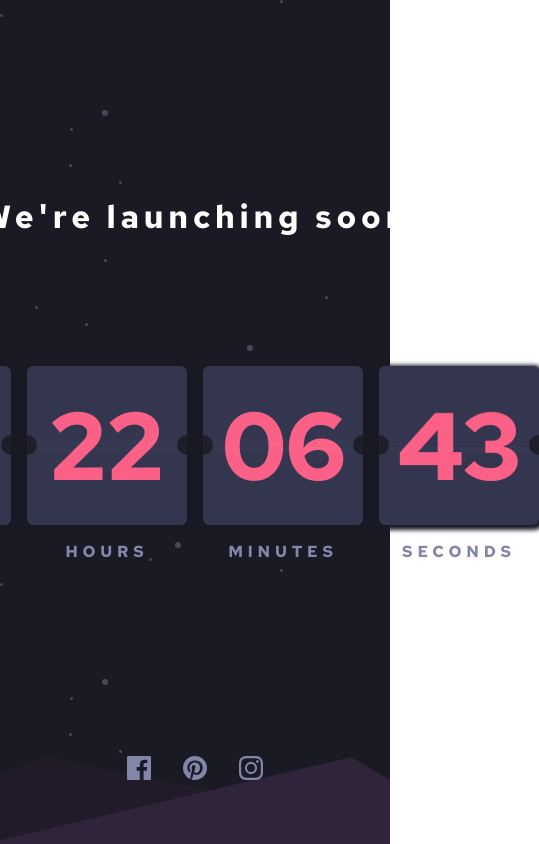
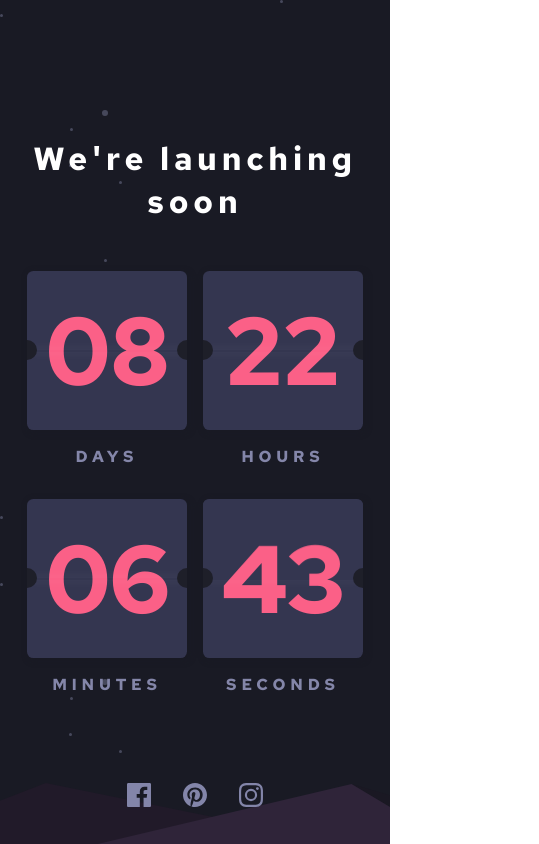
Before and after one commit to wallasmaciel/launch-countdown-timer, a plain HTML site: page index.html in a window 390 px wide. Shown: the whole page, 539 px wide, since content can reach past the window. Drawn offline with Linux system fonts and the light colour scheme.

Commit message:
(style) Primeiro modelo de responsividade.

```diff
--- a/index.html
+++ b/index.html
@@ -47,9 +47,15 @@
       </section>
     </main>
     <footer id="footer">
-      <img src="./images/icon-facebook.svg" alt="">
-      <img src="./images/icon-pinterest.svg" alt="">
-      <img src="./images/icon-instagram.svg" alt="">
+      <a href="https://www.facebook.com/wallas.maciel">
+        <img src="./images/icon-facebook.svg" alt="Facebook de Wallas Maciel">
+      </a>
+      <a href="https://br.pinterest.com/wallasmacielw">
+        <img src="./images/icon-pinterest.svg" alt="Pinterest de Wallas Maciel">
+      </a>
+      <a href="https://www.instagram.com/wallasmacielw/">
+        <img src="./images/icon-instagram.svg" alt="Instagram de Wallas Maciel">
+      </a>
     </footer>
   </div>
   <div class="attribution">
--- a/style.css
+++ b/style.css
@@ -49,7 +49,9 @@ html, body {
 #content > main > section {
   display: flex;
   justify-content: center;
+  flex-wrap: wrap;
   column-gap: 1rem;
+  row-gap: 2rem;
   margin-top: 8rem;
   user-select: none;
 }
@@ -184,3 +186,17 @@ html, body {
     transform: rotateX(0deg);
   }
 }
+
+@media (max-width: 40rem) {
+  #content > main > h1 {
+    margin-top: 3rem;
+  }
+
+  #content > main > section {
+    margin-top: 3rem;
+  }
+
+  #footer {
+    padding-bottom: 2rem;
+  }
+}
```
